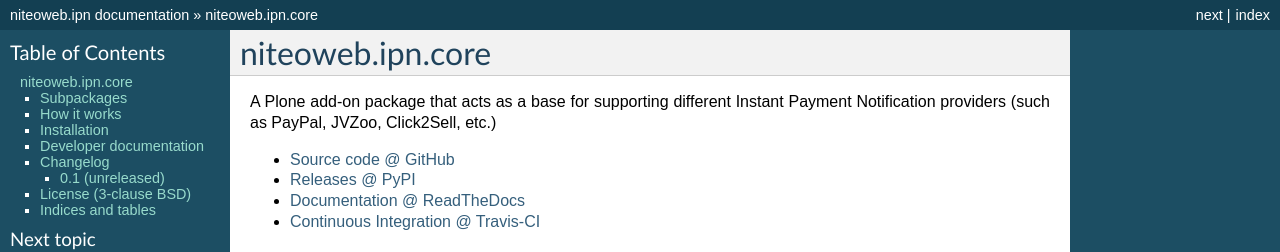
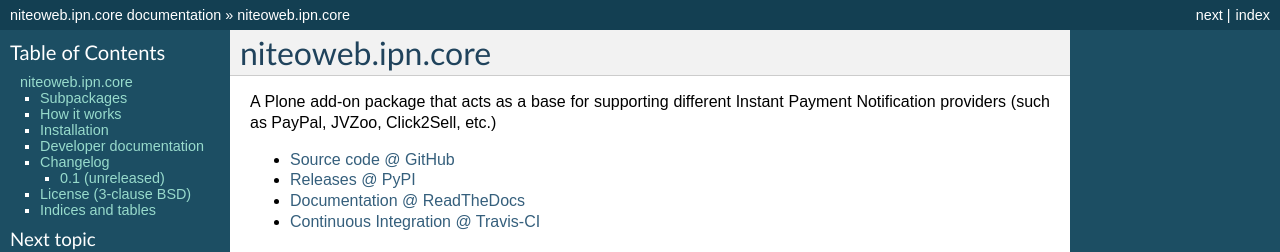
Before and after one commit to teamniteo/niteoweb.ipn.core, a Sphinx documentation site: the page built from docs/index.rst, in a window 1280 px wide and 900 px high. Shown: the top 252 px of the window. Built offline with Sphinx 7.4.7, drawn with Linux system fonts in a browser that asks for light colours; some of the changed text lies outside the part shown.

Commit message:
more refactor leftovers

```diff
--- a/docs/conf.py
+++ b/docs/conf.py
@@ -33,7 +33,7 @@ master_doc = 'index'
 
 # General information about the project.
 from datetime import datetime
-project = u'niteoweb.ipn'
+project = u'niteoweb.ipn.core'
 copyright = u'%s, NiteoWeb Ltd..' % datetime.now().year
 
 # The language for content autogenerated by Sphinx. Refer to documentation
```
